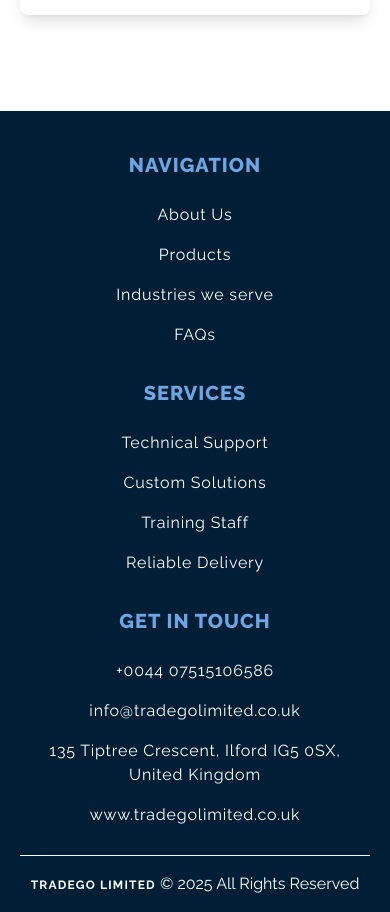
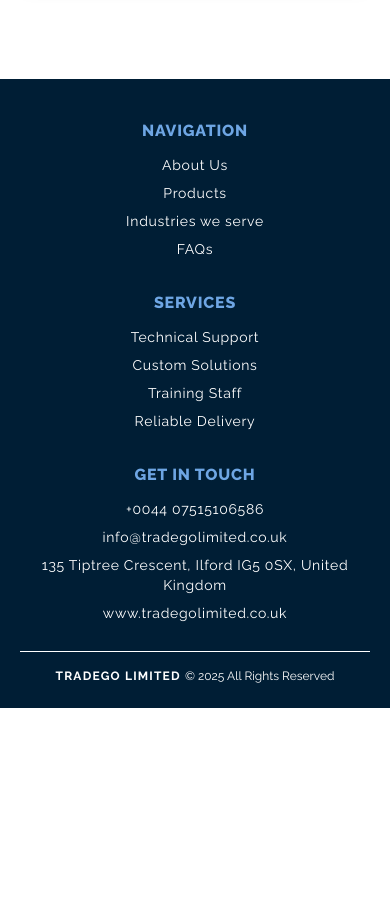
Before and after one commit to Zahidul-Turja/trade-go-limited, a Next.js app: page / in a window 390 px wide. Shown: the part 7845-8757 px from the top of the page. After the commit the page ends 8553 px from the top, so only its background shows below. Built offline with nearby package versions, Linux system fonts and the light colour scheme.

Commit message:
Refactor styling across ProductsPage, OurMission, ProductDetailsPage, PageHeader, HeaderSection, and Footer components for improved layout, readability, and responsiveness

```diff
--- a/app/_components/PageHeader.js
+++ b/app/_components/PageHeader.js
@@ -5,7 +5,7 @@
   return (
     <header className="relative flex h-32 w-screen items-center overflow-hidden md:h-52">
       <Image
-        src={image_url ? image_url : "/header.jpg"}
+        src={image_url ? image_url : "/clothes-3.jpg"}
         alt={title}
         width={2000}
         height={1000}
@@ -16,7 +16,7 @@
         <h1 className="text-xl font-extrabold uppercase md:text-4xl">
           {title}
         </h1>
-        <div>
+        <div className="text-xs md:text-base">
           <Link href={"/"}>Home/</Link>
           {page == "about" ? (
             <Link href={"/about"}>About</Link>
--- a/app/_components/pages/ProductDetailsPage.js
+++ b/app/_components/pages/ProductDetailsPage.js
@@ -23,7 +23,7 @@
         product_name={product.title}
       />
 
-      <section className="mx-auto w-full px-5 py-small text-center md:py-medium lg:px-big">
+      <section className="mx-auto w-full px-5 py-6 text-center md:py-medium lg:px-big">
         <div className="flex flex-col justify-between md:flex-row">
           <div className="text-justify md:w-[65%]">
             <h1 className="text-xlmd:text-3xl font-extrabold uppercase text-primary-heading-main">
--- a/app/_components/pages/ProductsPage.js
+++ b/app/_components/pages/ProductsPage.js
@@ -5,7 +5,10 @@
   return (
     <>
       <PageHeader title={"Our Products"} page={"products"} />
-      <Products all_products={true} class_name="md:pt-16 pb-6 py-10 md:pb-10" />
+      <Products
+        all_products={true}
+        class_name="md:pt-16 pb-6 md:py-10 md:pb-10"
+      />
     </>
   );
 }
--- a/app/_components/sections/Footer.js
+++ b/app/_components/sections/Footer.js
@@ -14,7 +14,7 @@
         <ServicesColumn />
         <ContactColumn />
       </div>
-      <div className="mt-7 h-2 w-full border-t border-white pt-4 font-extralight text-white">
+      <div className="mt-7 h-2 w-full border-t border-white pt-4 text-xs font-extralight text-white md:text-base">
         <span className="text-xs font-bold uppercase tracking-widest">
           TradeGo Limited{" "}
         </span>{" "}
@@ -29,10 +29,10 @@
 function NavigationColumn() {
   return (
     <div className="text-center md:text-left">
-      <h2 className="text-xl font-extrabold uppercase tracking-wider text-primary-heading-second">
+      <h2 className="font-extrabold uppercase tracking-wider text-primary-heading-second md:text-xl">
         Navigation
       </h2>
-      <div className="mt-6 flex flex-col gap-4 text-center text-base tracking-wider text-white md:text-left">
+      <div className="mt-3 flex flex-col gap-2 text-center text-sm tracking-wider text-white md:mt-6 md:gap-4 md:text-left md:text-base">
         <Link href={"/about"} className="hover:text-primary-heading-second">
           About Us
         </Link>
@@ -56,10 +56,10 @@
 function ServicesColumn() {
   return (
     <div className="md:text-left">
-      <h2 className="text-xl font-extrabold uppercase tracking-wider text-primary-heading-second">
+      <h2 className="font-extrabold uppercase tracking-wider text-primary-heading-second md:text-xl">
         Services
       </h2>
-      <div className="mt-6 flex flex-col gap-4 text-base font-thin tracking-wider text-white md:text-left">
+      <div className="mt-3 flex flex-col gap-2 text-center text-sm tracking-wider text-white md:mt-6 md:gap-4 md:text-left md:text-base">
         <p>Technical Support</p>
         <p>Custom Solutions</p>
         <p>Training Staff</p>
@@ -72,10 +72,10 @@
 function ContactColumn() {
   return (
     <div className="md:text-left">
-      <h2 className="text-xl font-extrabold uppercase tracking-wider text-primary-heading-second">
+      <h2 className="font-extrabold uppercase tracking-wider text-primary-heading-second md:text-xl">
         Get in touch
       </h2>
-      <div className="mt-6 flex flex-col gap-4 text-base font-thin tracking-wider text-white md:text-left">
+      <div className="mt-3 flex flex-col gap-2 text-center text-sm tracking-wider text-white md:mt-6 md:gap-4 md:text-left md:text-base">
         <p
           className="cursor-pointer"
           onClick={() => {
--- a/app/_components/sections/HeaderSection.js
+++ b/app/_components/sections/HeaderSection.js
@@ -7,8 +7,8 @@
   const router = useRouter();
 
   return (
-    <header className="h-72 w-screen overflow-hidden md:h-96">
-      <div className="relative flex h-72 w-screen items-center md:h-96">
+    <header className="h-64 w-screen overflow-hidden md:h-96">
+      <div className="relative flex h-64 w-screen items-center md:h-96">
         <Image
           src={"/header.jpg"}
           alt={"header"}
@@ -18,7 +18,7 @@
         />
         <div className="absolute left-0 top-0 h-full w-full bg-primary opacity-50"></div>
       </div>
-      <div className="absolute right-0 top-[25%] w-full -translate-y-1/2 px-5 text-white md:top-[37%] md:w-[70%] md:px-small lg:w-[58%] lg:px-big">
+      <div className="absolute right-0 top-[22%] w-full -translate-y-1/2 px-5 text-white md:top-[37%] md:w-[70%] md:px-small lg:w-[58%] lg:px-big">
         <h1 className="text-xl font-extrabold md:text-[2rem]">
           Profession Clean Washing Chemicals
         </h1>
--- a/app/_components/sections/OurMission.js
+++ b/app/_components/sections/OurMission.js
@@ -19,7 +19,7 @@
             width={1000}
             height={500}
             loading="lazy"
-            className="relative z-10 rounded-lg object-cover"
+            className="relative z-10 object-cover md:rounded-lg"
           />
 
           <div className="absolute left-3 top-2 z-0 hidden h-full w-full rounded-lg bg-white md:block lg:left-5 lg:top-5"></div>
```
Also changed, not shown: public/clothes-3.jpg (added).
